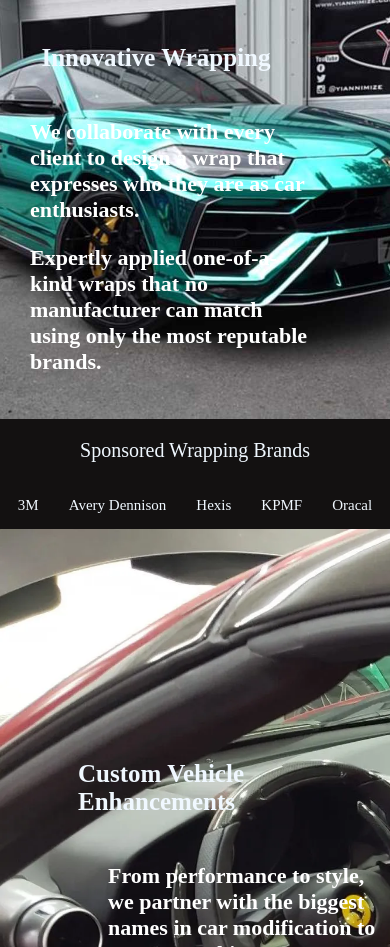
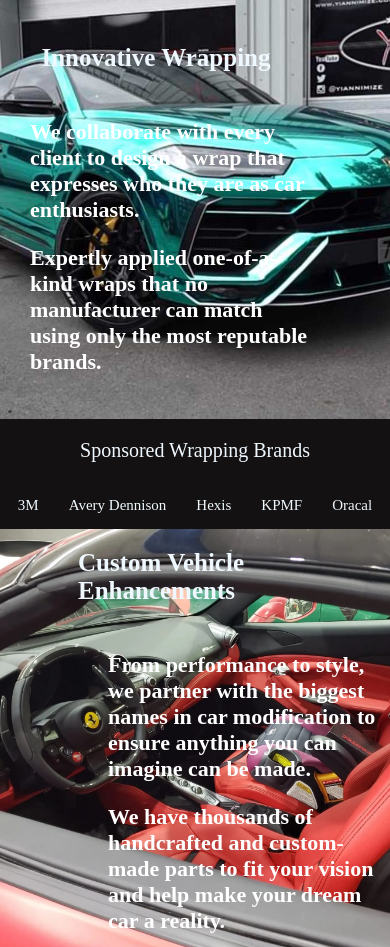
Before and after one commit to ChrisJorge/PA-307.2.1, a plain HTML site: page index.html in a window 390 px wide. Shown: the part 153-1100 px from the top of the page. Drawn offline with Linux system fonts and the light colour scheme.

Commit message:
Modified CSS for second section on smaller screens

```diff
--- a/style.css
+++ b/style.css
@@ -135,7 +135,6 @@ body{
 }
 /* Section Two CSS */
 .adTwo{
-    width: 100%;
     height: 100vh;
     background-image: url("./images/f8_inside.webp");
     background-size: cover;
@@ -203,5 +202,8 @@ body{
         font-weight: 600;
     }
 
-
+    .adTwo{
+        height: 50vh;
+        background-position: center;
+    }
 }
```
